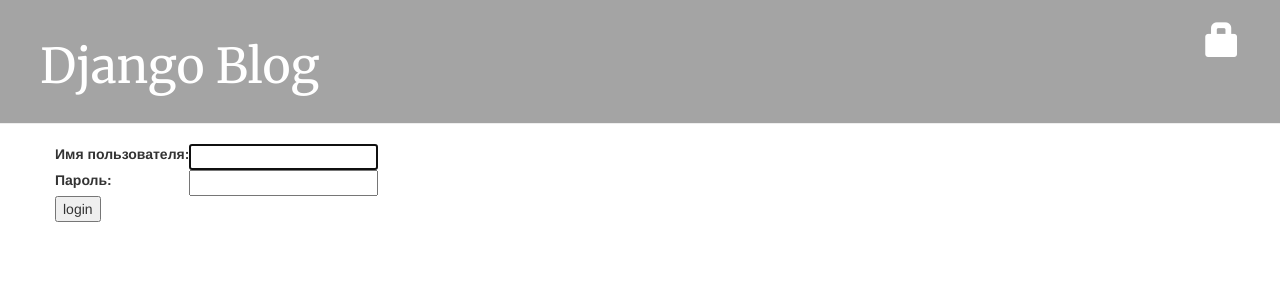
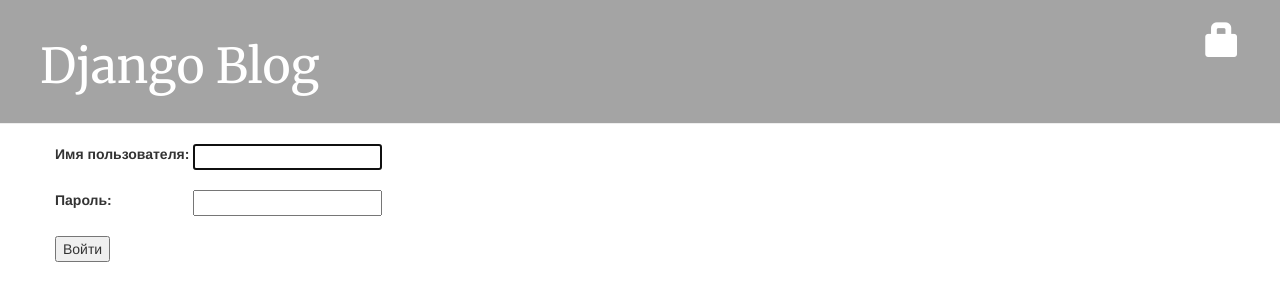
Before and after one commit to ezhkovskii/my-first-blog, a Django app: page /accounts/login/ in a window 1280 px wide. Shown: the top 301 px of the page. Run offline with Django 3.2, Linux system fonts and the light colour scheme; some libraries are stand-ins or nearby versions.

Commit message:
Исправление ошибок3

```diff
--- a/blog/templates/blog/registration/login.html
+++ b/blog/templates/blog/registration/login.html
@@ -10,15 +10,18 @@
         <table>
         <tr>
             <td>{{ form.username.label_tag }}</td>
-            <td>{{ form.username }}</td>
+
+            <td>&nbsp;{{ form.username }}</td>
         </tr>
+
         <tr>
-            <td>{{ form.password.label_tag }}</td>
-            <td>{{ form.password }}</td>
+            <td><br>{{ form.password.label_tag }}</td>
+
+            <td><br>&nbsp;{{ form.password }}</td>
         </tr>
         </table>
-
-        <input type="submit" value="login" />
+        <br>
+        <input type="submit" value="Войти" />
         <input type="hidden" name="next" value="{{ next }}" />
     </form>
 {% endblock %}
```
